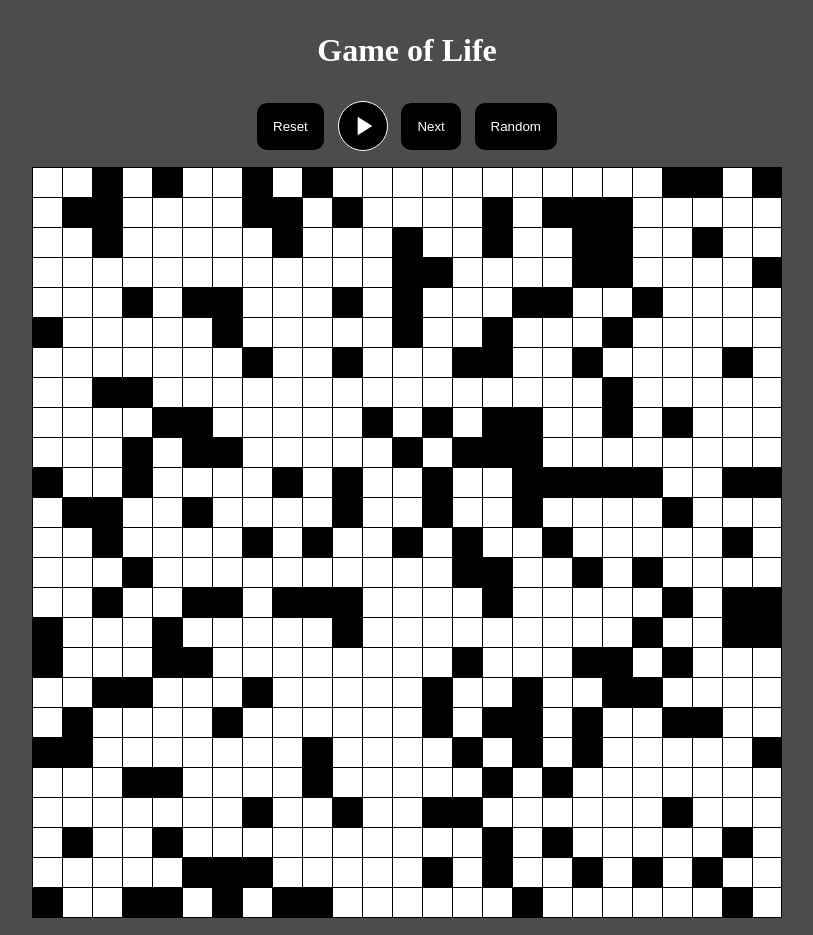
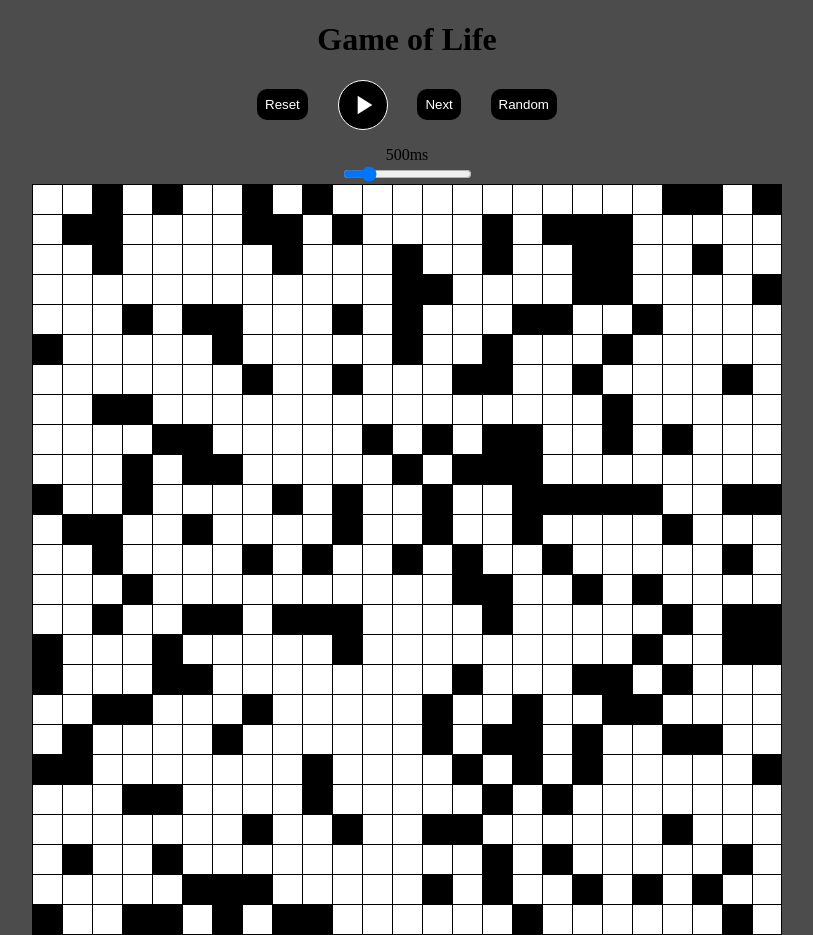
Before and after one commit to emre-cil/game-of-life, a React (Create React App) app: page / in a window 1280 px wide. Shown: the whole page, without its empty margins (233-1046 px from the left). Built offline with nearby package versions, Linux system fonts and the light colour scheme.

Commit message:
logic fixed but infinite array stays same

```diff
--- a/src/App.js
+++ b/src/App.js
@@ -8,9 +8,24 @@ import React, { useState, useEffect } from 'react';
 import styled from 'styled-components';
 import { MdPause, MdPlayArrow } from 'react-icons/md';
 import { Tile } from './components/Tile/Tile';
+
+const neighborLocations = [
+  [-1, -1],
+  [-1, 0],
+  [-1, 1],
+  [0, -1],
+  [0, 1],
+  [1, -1],
+  [1, 0],
+  [1, 1],
+];
+const rowCount = 25;
+const columnCount = 25;
+
 const App = () => {
   const [isPlaying, setIsPlaying] = useState(false);
   const [tiles, setTiles] = useState(Array(25).fill(Array(25).fill(false)));
+  const [speed, setSpeed] = useState(500);
 
   //randomize the map when the page loads
   useEffect(() => {
@@ -20,8 +35,9 @@ const App = () => {
   useEffect(() => {
     if (isPlaying) {
       const interval = setInterval(() => {
-        setTiles(nextGeneration());
-      }, 1000);
+        setTiles(nextGeneration(tiles));
+        console.log('hello');
+      }, speed);
       return () => clearInterval(interval);
     }
   }, [isPlaying]);
@@ -51,38 +67,31 @@ const App = () => {
     );
   };
 
-  const getNeighbors = (rowIndex, tileIndex) => {
+  // a function to check the number of alive neighbors
+  const getNeighbors = (rowIndex, tileIndex, initalTiles) => {
     let neighbors = 0;
-    for (let i = -1; i <= 1; i++) {
-      for (let j = -1; j <= 1; j++) {
-        if (i === 0 && j === 0) {
-          continue;
-        }
-        const row = rowIndex + i;
-        const tile = tileIndex + j;
-        if (row >= 0 && row < 25 && tile >= 0 && tile < 25) {
-          neighbors += tiles[row][tile] ? 1 : 0;
-        }
+    neighborLocations.forEach(([i, j]) => {
+      const row = rowIndex + i;
+      const column = tileIndex + j;
+      if (row >= 0 && row < rowCount && column >= 0 && column < columnCount) {
+        neighbors += initalTiles[row][column] ? 1 : 0;
       }
-    }
+    });
     return neighbors;
   };
 
   //returns next generation of tiles
   const nextGeneration = () => {
-    const nextTiles = [...tiles];
-    for (let i = 0; i < 25; i++) {
-      for (let j = 0; j < 25; j++) {
-        const neighbors = getNeighbors(i, j);
-        const alive = tiles[i][j];
-        if (alive) {
-          if (neighbors < 2 || neighbors > 3) {
-            nextTiles[i][j] = false;
-          }
-        } else {
-          if (neighbors === 3) {
-            nextTiles[i][j] = true;
-          }
+    console.log('hiko');
+    const nextTiles = tiles.map((row) => row.slice());
+    const initalTiles = tiles.map((row) => row.slice());
+    for (let i = 0; i < rowCount; i++) {
+      for (let j = 0; j < columnCount; j++) {
+        const neighbors = getNeighbors(i, j, initalTiles);
+        if (neighbors === 3) {
+          nextTiles[i][j] = true;
+        } else if (neighbors < 2 || neighbors > 3) {
+          nextTiles[i][j] = false;
         }
       }
     }
@@ -114,6 +123,19 @@ const App = () => {
 
         <StyledButton onClick={generateSeed}>Random</StyledButton>
       </Controls>
+      <div>{speed}ms</div>
+      <input
+        onChange={(e) => {
+          setSpeed(e.target.value);
+        }}
+        type="range"
+        name="speed"
+        min={100}
+        max={2500}
+        step={speed < 1000 ? 100 : 200}
+        value={speed}
+      />
+
       <GameField>
         {tiles.map((row, rowIndex) => (
           <Row key={rowIndex}>
@@ -139,12 +161,7 @@ const Wrapper = styled.div`
   justify-content: center;
   align-items: center;
 `;
-const Title = styled.h1`
-  color: #fff;
-  font-size: 2rem;
-  text-align: center;
-  margin: 2rem 0;
-`;
+const Title = styled.h1``;
 const GameField = styled.div`
   background-color: #fff;
   border-right: 1px solid #000;
@@ -191,7 +208,7 @@ const StyledButton = styled.button`
   color: #fff;
   border: none;
   border-radius: 10px;
-  padding: 1rem;
+  padding: 0.5rem;
   cursor: pointer;
   &:hover {
     background-color: #fff;
```
